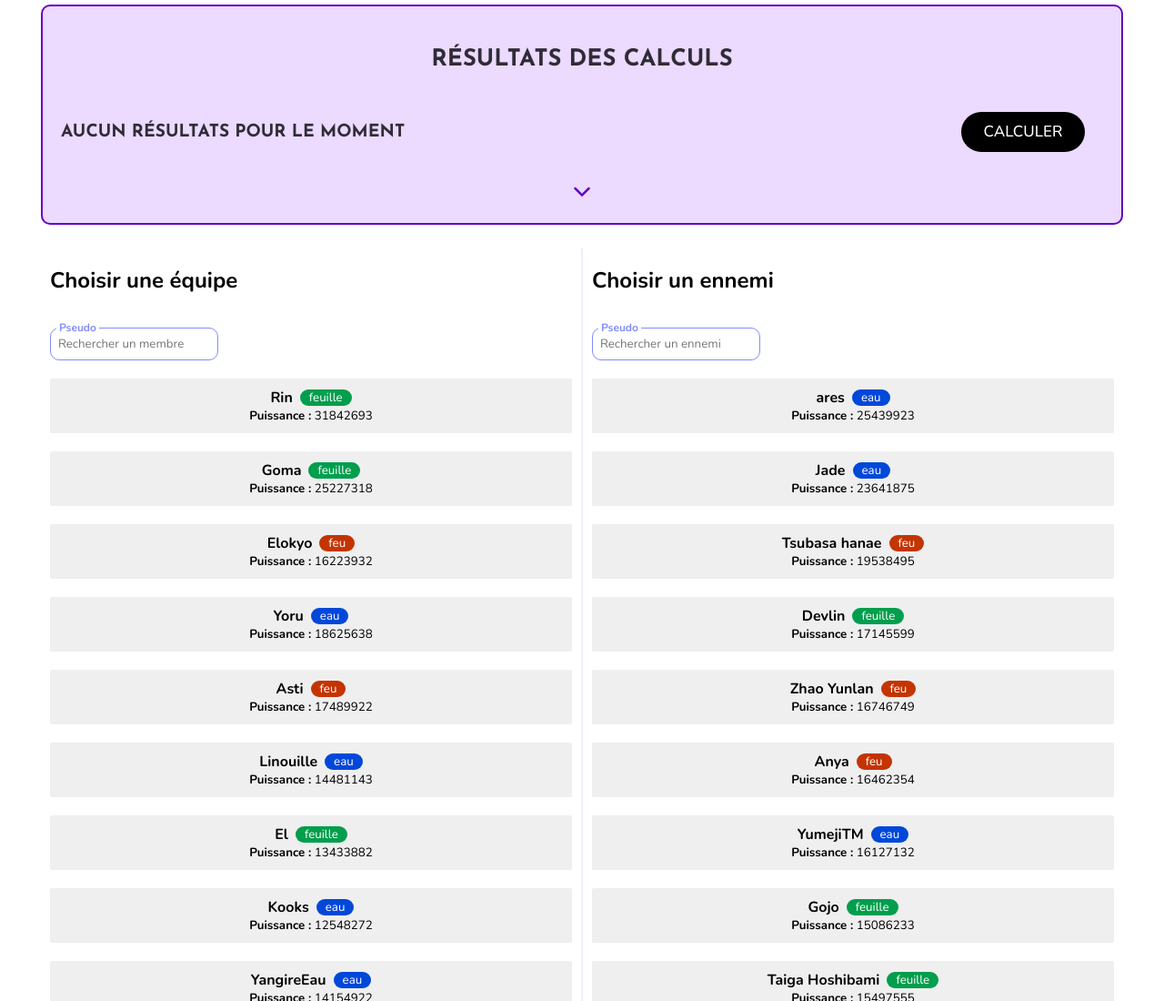
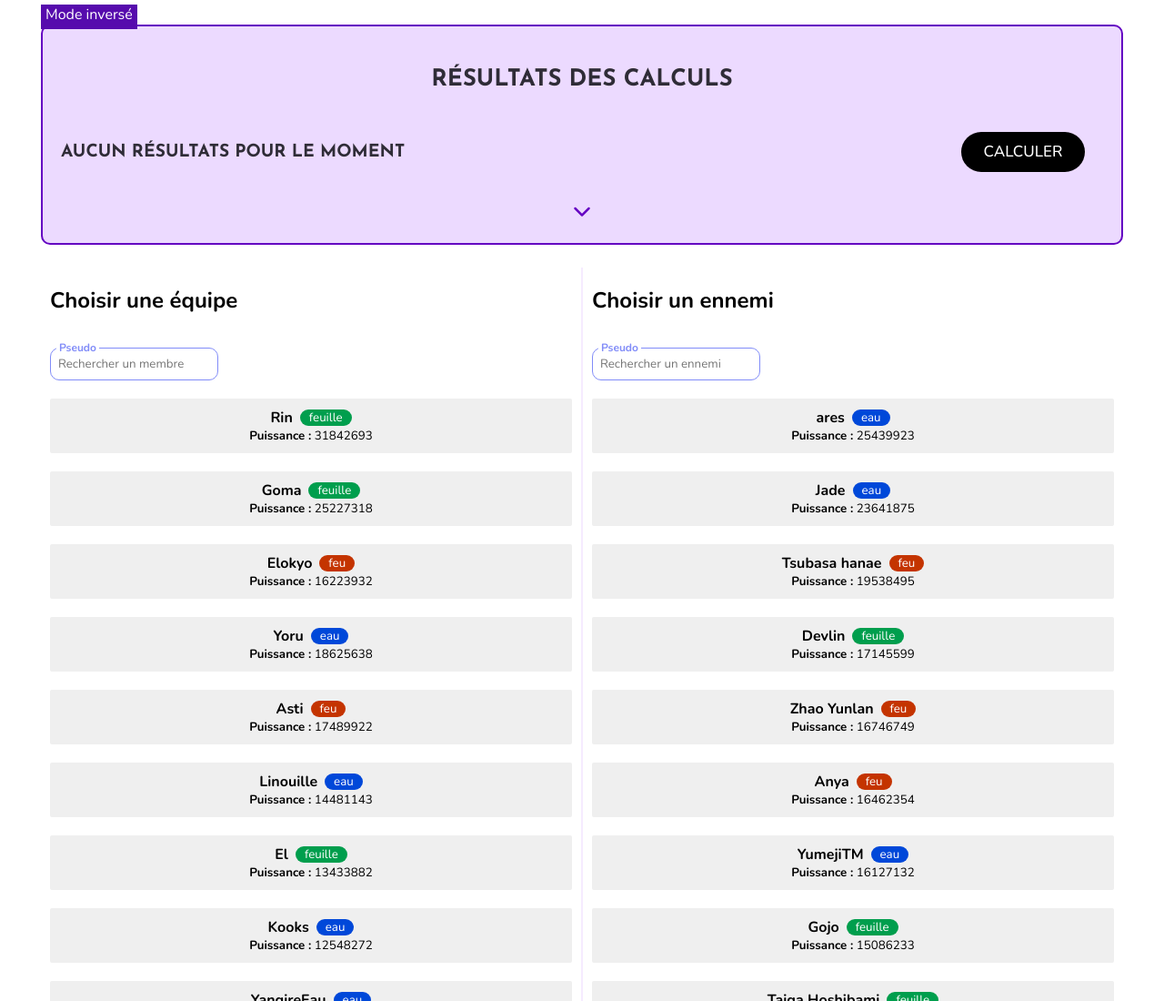
Before and after one commit to RinHye/td-kamis, a plain HTML site: page index.html in a window 1280 px wide. Shown: the top 1100 px of the page at 91% size. Drawn offline with nearby package versions, Linux system fonts and the light colour scheme; no server answers.

Commit message:
Add btn invert

```diff
--- a/index.html
+++ b/index.html
@@ -13,6 +13,11 @@
 </head>
 <body>
 <main>
+    <span class="btnInvert">
+      <a href="invert.html">
+        Mode inversé
+      </a>
+    </span>
     <div class="resultats" id="resDiv">
       <h3 class="big-title">Résultats des calculs</h3>
       <div class="content" id="contentRes">
@@ -27,6 +32,7 @@
         <i class="fas fa-chevron-down"></i>
       </div>
     </div>
+
     <div class="main-container">
         <div class="section">
           <div class="ml"><h2>Choisir une équipe</h2></div>
--- a/styles.scss
+++ b/styles.scss
@@ -149,6 +149,16 @@ button {
   }
 }
 
+.btnInvert {
+  padding: 5px;
+  background-color: var(--color-btn);
+  color: white;
+  a {
+    text-decoration: none;
+    color: white;
+  }
+}
+
 .etiquette {
   border-radius: 20px;
   color: white;
```
Also changed, not shown: invert.html (+5 -0 lines), styles/style.css, 1 other file.
